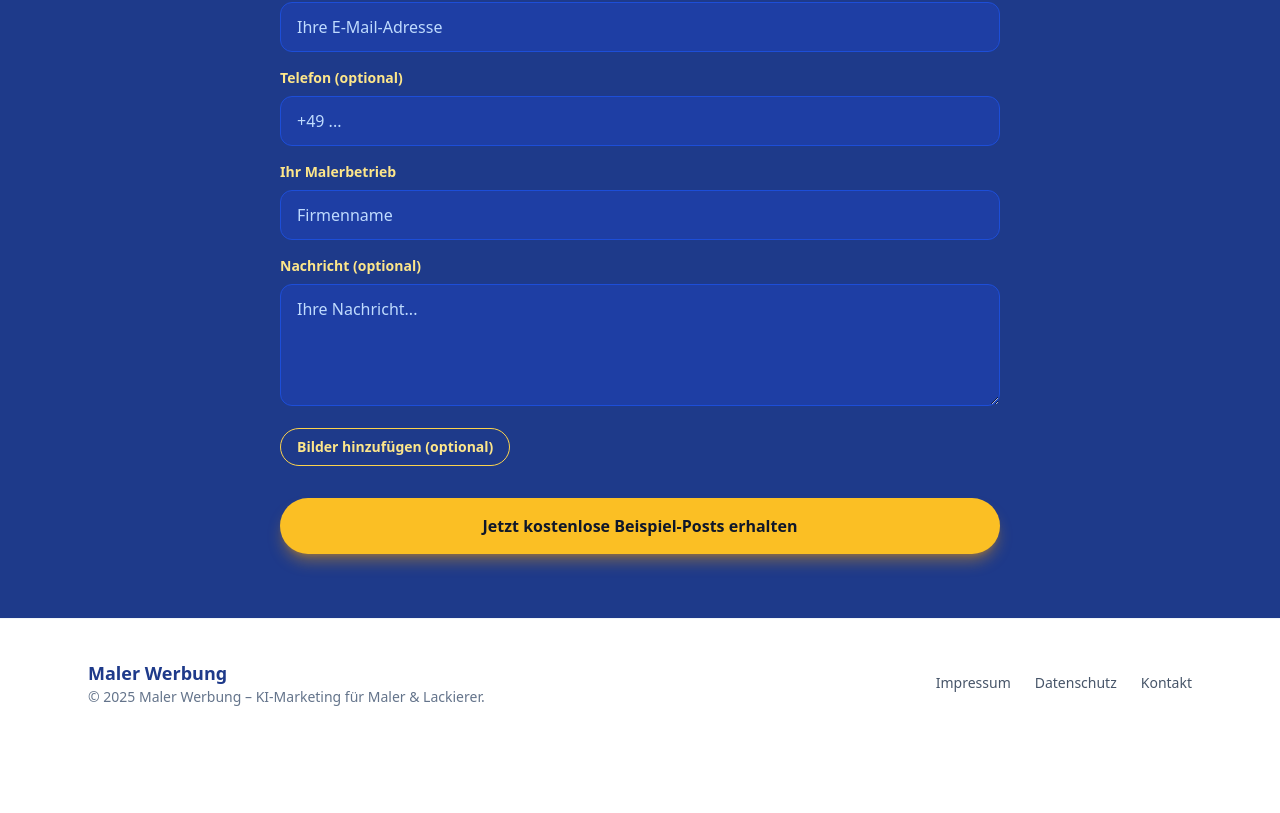
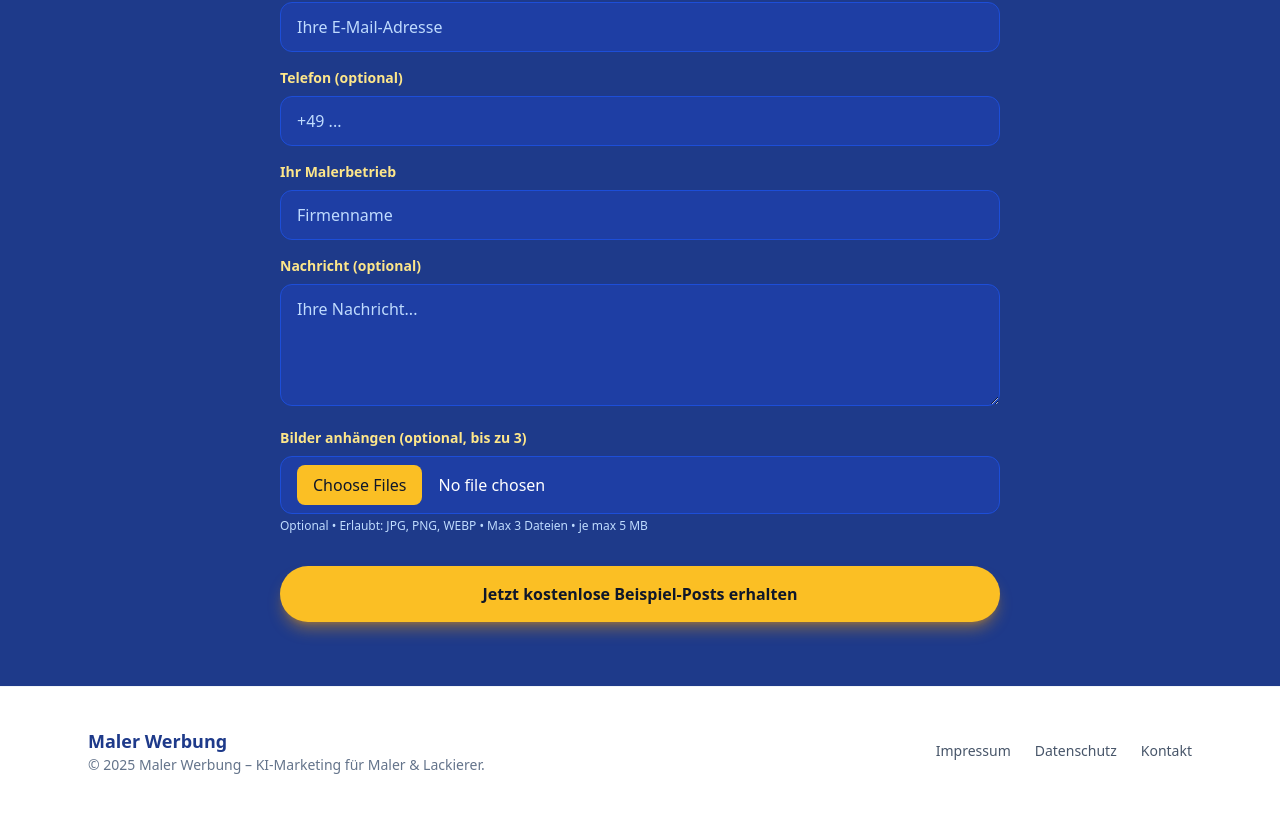
Before and after one commit to kirbs-btw/marketing-ai-website, a Next.js app: page / in a window 1280 px wide. Shown: the part 6457-7270 px from the top of the page. Before the commit the page ends 7204 px from the top, so only its background shows below. Built offline with nearby package versions, Linux system fonts and the light colour scheme.

Commit message:
fix: picture optional part 3

```diff
--- a/app/components/ContactForm.tsx
+++ b/app/components/ContactForm.tsx
@@ -6,7 +6,6 @@ export default function ContactForm() {
   const [status, setStatus] = useState<"idle" | "loading" | "success" | "error">("idle");
   const [error, setError] = useState<string>("");
   const [filesInfo, setFilesInfo] = useState<string>("");
-  const [showImages, setShowImages] = useState<boolean>(false);
 
   async function onSubmit(e: React.FormEvent<HTMLFormElement>) {
     e.preventDefault();
@@ -92,18 +91,7 @@ export default function ContactForm() {
       </div>
 
       <div>
-        <button
-          type="button"
-          onClick={() => setShowImages((v) => !v)}
-          className="rounded-full border border-amber-300 px-4 py-2 text-sm font-semibold text-amber-200 hover:bg-amber-300/10"
-        >
-          {showImages ? "Bilder-Auswahl verbergen" : "Bilder hinzufügen (optional)"}
-        </button>
-      </div>
-
-      {showImages && (
-        <div>
-          <label className="mt-2 block text-sm font-semibold text-amber-200">Bilder anhängen (optional, bis zu 3)</label>
+        <label className="block text-sm font-semibold text-amber-200">Bilder anhängen (optional, bis zu 3)</label>
         <input
           name="images"
           type="file"
@@ -122,7 +110,6 @@ export default function ContactForm() {
         {filesInfo && <p className="mt-1 text-xs text-blue-100">Ausgewählt: {filesInfo}</p>}
         <p className="mt-1 text-xs text-blue-200">Optional • Erlaubt: JPG, PNG, WEBP • Max 3 Dateien • je max 5 MB</p>
       </div>
-      )}
 
       <button type="submit" disabled={status === "loading"} className="mt-4 rounded-full bg-amber-400 px-6 py-4 text-base font-semibold text-slate-900 shadow-lg shadow-amber-500/40 transition hover:bg-amber-300 disabled:opacity-60">
         {status === "loading" ? "Senden..." : "Jetzt kostenlose Beispiel-Posts erhalten"}
```
Lines whose indentation alone changed are shown as unchanged.
